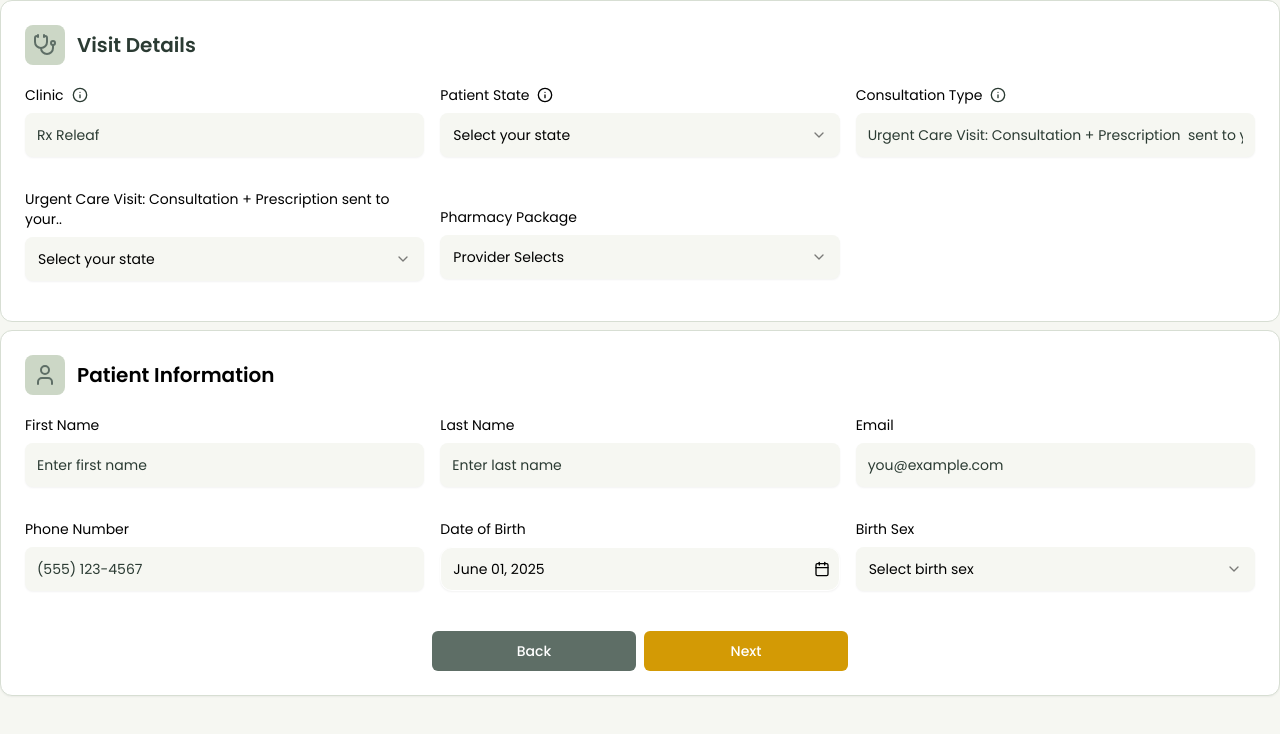
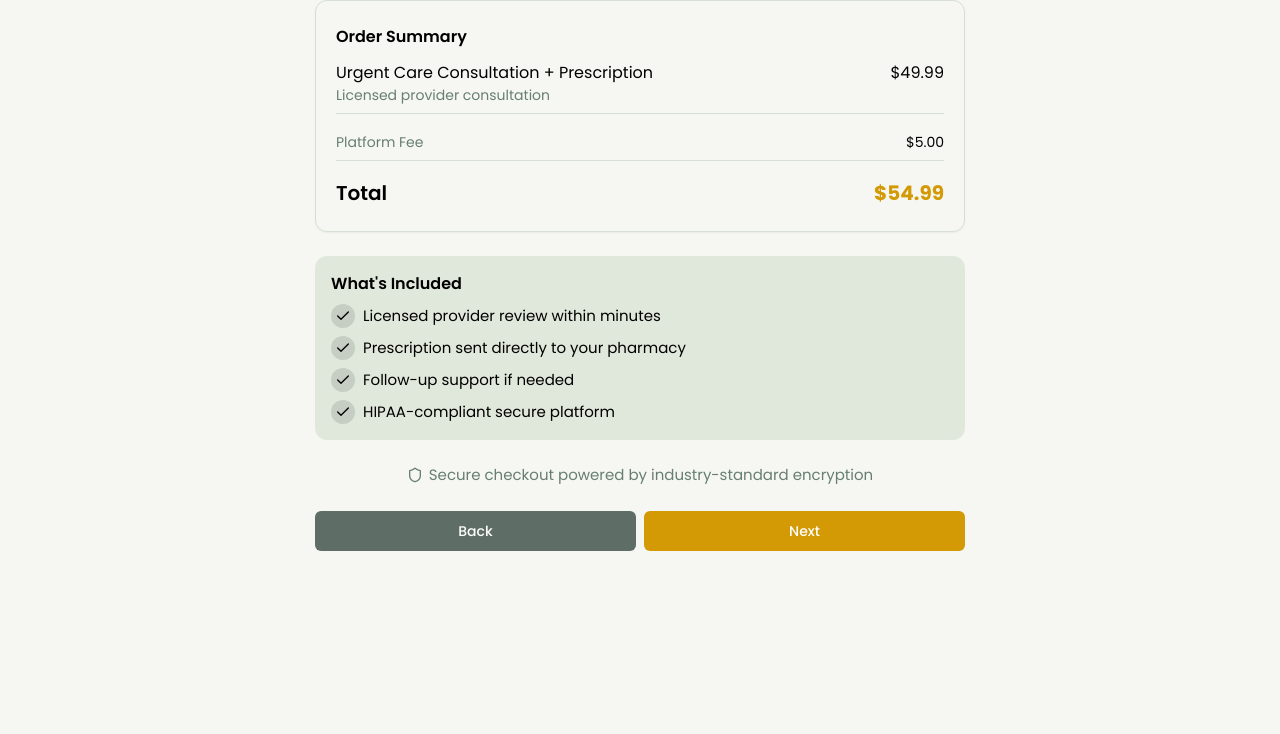
Before and after one commit to alialfonick-commits/Rx-Releaf-Qualify, a Next.js app: page / in a window 1280 px wide. Shown: the top 734 px of the page. Built offline with nearby package versions, Linux system fonts and the light colour scheme.

Commit message:
create checkout page of patient dashboard

```diff
--- a/app/page.tsx
+++ b/app/page.tsx
@@ -5,19 +5,20 @@ import ResentCases from "./components/recentCases";
 import RecentVisit from "./components/recentVisit";
 import Stats from "./components/stats";
 import VisitRequest from "./components/visitRequest";
-
+import Checkout from "./patientDashboard/checkout";
 
 export default function Home() {
   return (
     <>
 
       {/* <WelcomeBar /> */}
-      <VisitDetail />
+      {/* <VisitDetail /> */}
       {/* <VisitRequest /> */}
       {/* <Stats /> */}
       {/* <ResentCases /> */}
       {/* <RecentVisit /> */}
       {/* <Cases /> */}
+      <Checkout />
     </>
   );
 }
--- /dev/null
+++ b/app/patientDashboard/checkout.tsx
@@ -0,0 +1,54 @@
+import { Check, Shield } from "lucide-react";
+import { Button } from "@/components/ui/button"
+
+export default function Checkout() {
+  return (
+    <>
+
+      <div className="max-w-170 px-3.75 mx-auto [&_strong]:font-semibold">
+        <div className="border border-[#D7DED3] shadow-[0px_1px_2px_0px_#0000000D] px-5 py-6 rounded-xl [&_p]:text-[#677E73] [&_p]:text-sm">
+          <strong>Order Summary</strong>
+          <div className="flex justify-between pt-3">
+            <div>
+              <span>Urgent Care Consultation + Prescription</span>
+              <p>Licensed provider consultation</p>
+            </div>
+            <span>$49.99</span>
+          </div>
+          <div className="bg-[#D7DED3] h-px mt-2"></div>
+          <div className="flex justify-between items-center pt-4.5 text-sm">
+            <p>Platform Fee</p>
+            <span>$5.00</span>
+          </div>
+          <div className="bg-[#D7DED3] h-px mt-2"></div>
+          <div className="flex justify-between items-center pt-4.5 [&_strong]:text-xl [&_span]:text-xl [&_span]:font-bold [&_span]:text-[#D39A05]">
+            <strong>Total</strong>
+            <span>$54.99</span>
+          </div>
+        </div>
+
+        <div className="p-4 mt-6 rounded-xl bg-[#CCD7C680] [&_li]:flex [&_li]:items-center [&_li]:mt-2 [&_li]:gap-2 [&_li]:text-[15px] [&_li>svg]:size-[18] [&_li>svg]:bg-[#5E6E6633] [&_li>svg]:p-1 [&_li>svg]:rounded-full">
+          <strong>What's Included</strong>
+          <ul>
+            <li><Check />Licensed provider review within minutes</li>
+            <li><Check />Prescription sent directly to your pharmacy</li>
+            <li><Check />Follow-up support if needed</li>
+            <li><Check />HIPAA-compliant secure platform</li>
+          </ul>
+        </div>
+
+        <div className="flex justify-center items-center gap-1.5 pt-6 text-[#677E73] text-[15px]">
+          <Shield size={16} />
+          <p>Secure checkout powered by industry-standard encryption</p>
+        </div>
+
+        <div className="grid grid-cols-2 gap-2 pt-6 [&_Button]:py-5 [&_Button]:w-full [&_Button]:text-white [&_Button]:cursor-pointer">
+          <Button className="bg-[#5E6E66] hover:bg-[#D39A05]">Back</Button>
+          <Button className="bg-[#D39A05] hover:bg-[#5E6E66]">Next</Button>
+        </div>
+
+      </div>
+
+    </>
+  );
+}
```
